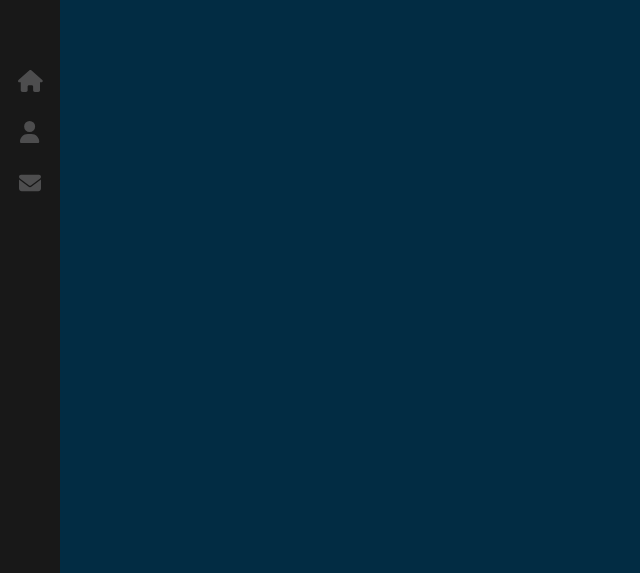
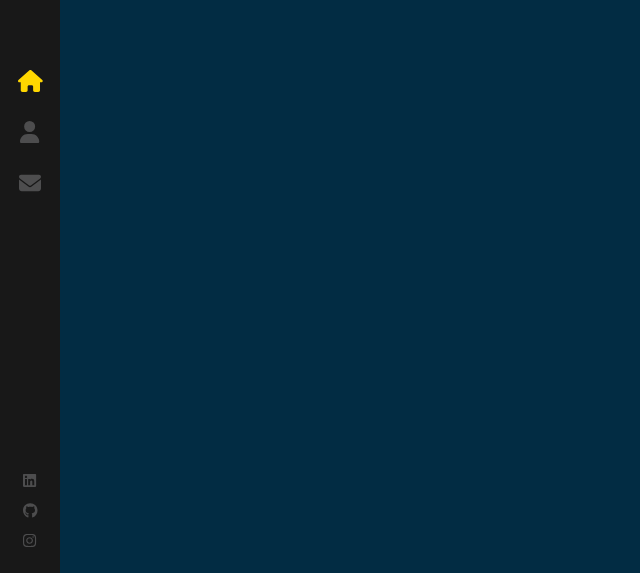
Before and after one commit to Sowri19/portfolio, a React (Create React App) app: page / in a window 1280 px wide. Shown: the part 224-797 px from the top of the page, without its empty margins (0-640 px from the left). Built offline with nearby package versions, Linux system fonts and the light colour scheme.

Commit message:
adding the links

```diff
--- a/src/components/Sidebar/index.js
+++ b/src/components/Sidebar/index.js
@@ -4,6 +4,7 @@
 import LogoSubtitle from "../../assets/images/logo_sub.png";
 import { FontAwesomeIcon } from "@fortawesome/react-fontawesome";
 import { faHome,faUser,faEnvelope } from "@fortawesome/free-solid-svg-icons";
+import { faGithub, faInstagram, faLinkedin } from "@fortawesome/free-brands-svg-icons";
 
 const Sidebar =() => (
 <div className="nav-bar">
@@ -25,6 +26,22 @@
     <FontAwesomeIcon icon={faEnvelope} color="#4d4d4e"/>
     </NavLink>
 </nav>
+<ul>
+    <li>
+        <a target="_blank" rel= 'noreferrer' href='https://www.linkedin.com/in/sowri-sampath'>
+            {/* _blank opens up the link in the new window */}
+            <FontAwesomeIcon icon={faLinkedin} color="#4d4d4e"/>
+        </a>
+        <a target="_blank" rel= 'noreferrer' href='https://github.com/Sowri19'>
+            {/* _blank opens up the link in the new window */}
+            <FontAwesomeIcon icon={faGithub} color="#4d4d4e"/>
+        </a>
+        <a target="_blank" rel= 'noreferrer' href='https://www.instagram.com/sowriiii/'>
+            {/* _blank opens up the link in the new window */}
+            <FontAwesomeIcon icon={faInstagram} color="#4d4d4e"/>
+        </a>
+    </li>
+</ul>
 </div>
 )
 
--- a/src/components/Sidebar/index.scss
+++ b/src/components/Sidebar/index.scss
@@ -66,5 +66,43 @@
         }
     }
     }
+    a.contact-link{
+        &:after{
+            content: "ABOUT";
+        }
+    }
+    a.about-link{
+        &:after{
+            content: "CONTACT";
+        }
+    }
+    a.active{
+        svg{
+            color: #ffd700;
+        }
+    }
+}
+ul{
+    position: absolute;
+    bottom: 20px;
+    width: 100%;
+    display: block;
+    padding: 0;
+    list-style: none;
+    text-align: center;
+    margin: 0;
+
+    li{
+        a {
+            padding: 7px 0;
+            display: block;
+            font-size: 15px;
+            line-height: 16px;
+
+            &:hover svg {
+                color: #ffd700;
+            }
+        }
+    }
 }
 }
```
